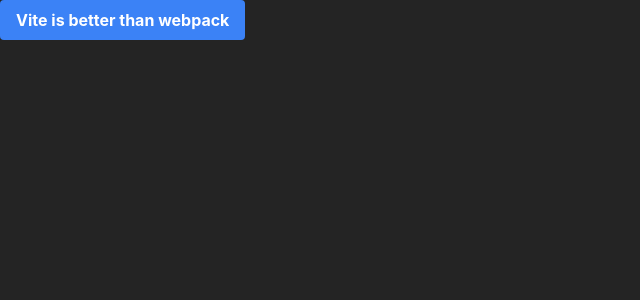
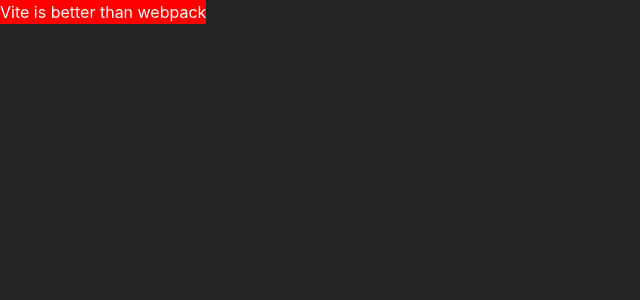
Before and after one commit to kamrade/react-scrambled-text, a React (Vite) app: page / in a window 1280 px wide. Shown: the top 300 px of the page, without its empty margins (0-640 px from the left). Built offline with nearby package versions, Linux system fonts and the light colour scheme.

Commit message:
Add css modules

```diff
--- a/src/components/Button.module.css
+++ b/src/components/Button.module.css
@@ -1,4 +1,4 @@
-.Button-calendar {
+.ButtonCalendar {
   position: relative;
   background:red;
   color: white;
--- a/src/components/Button.tsx
+++ b/src/components/Button.tsx
@@ -1,5 +1,5 @@
 import { useState } from 'react';
-import "./Button.module.css";
+import s from "./Button.module.css";
 
 export const Button = () => {
 
@@ -11,7 +11,7 @@
   };
 
   return (
-    <button onClick={onClick} className='Button-calendar bg-blue-500 hover:bg-blue-700 text-white font-bold py-2 px-4 rounded'>
+    <button onClick={onClick} className={s.ButtonCalendar}>
       Vite is better than webpack
     </button>
   );
```
